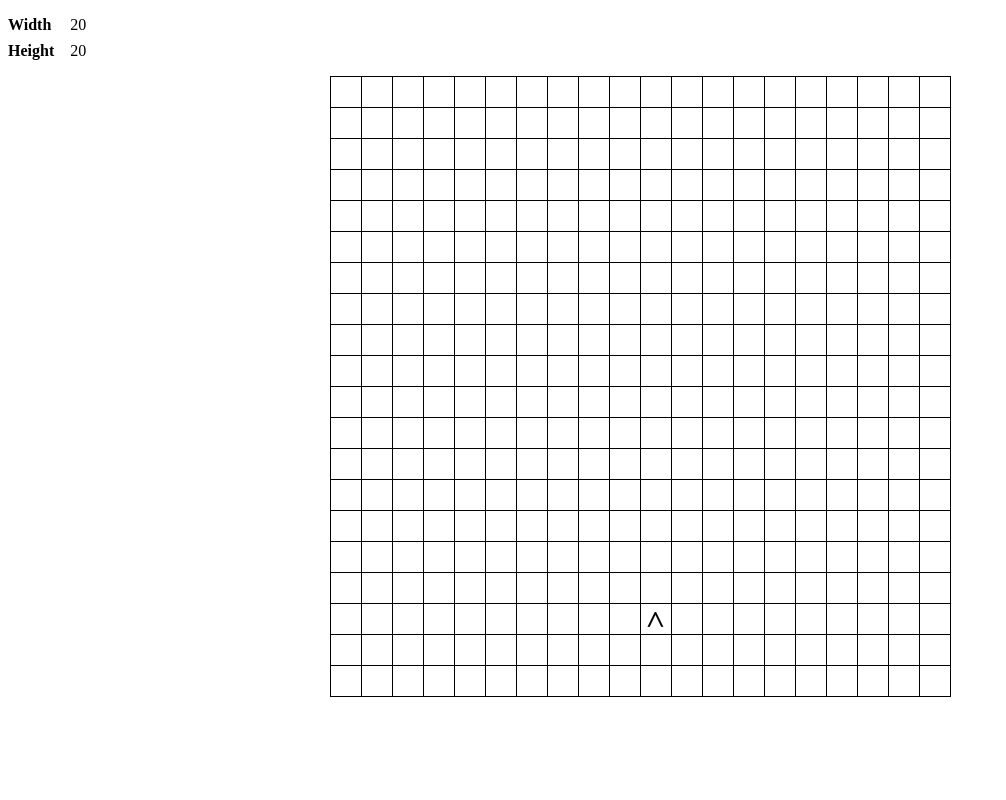
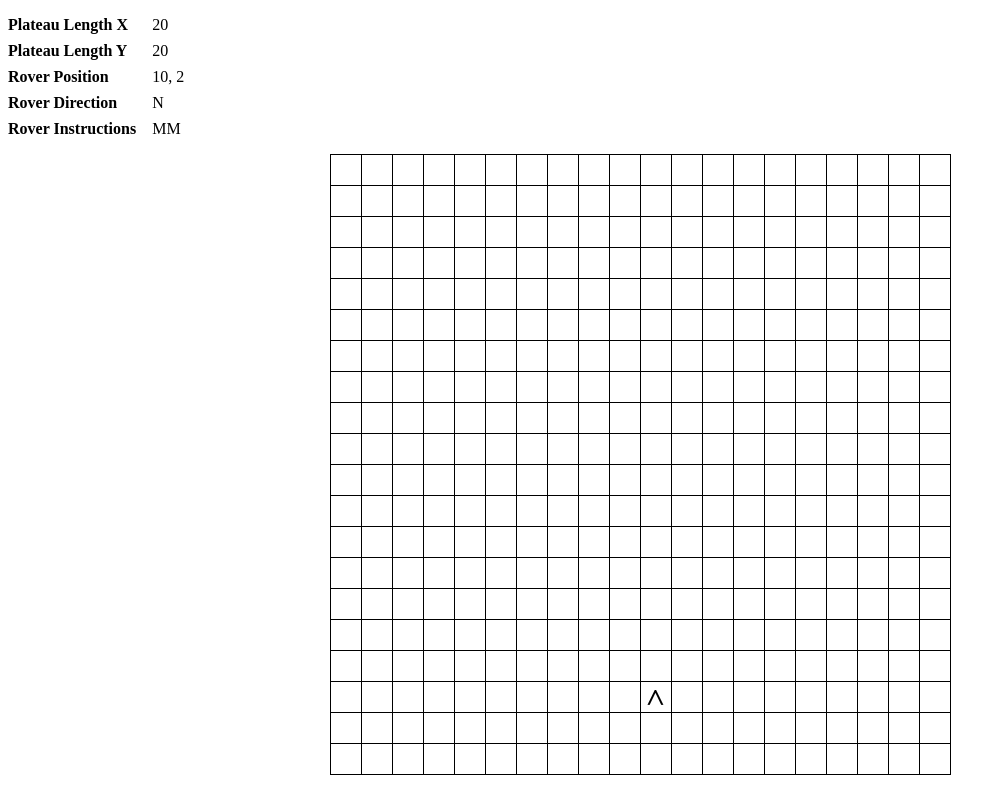
Before and after one commit to AlyxMoon/code-challenge-mars-rover, an Angular app: page / in a window 1280 px wide. Shown: the whole page, without its empty margins (0-1006 px from the left). Built offline with nearby package versions, Linux system fonts and the light colour scheme; what src would draw is missing.

Commit message:
show a bit more information about the rover

```diff
--- a/src/app/app.component.html
+++ b/src/app/app.component.html
@@ -3,6 +3,6 @@
   <RoverGrid
     [width]="width"
     [height]="height"
-    [rover]="rover.position"
+    [rover]="rover"
   ></RoverGrid>
 </main>
--- a/src/app/components/RoverGrid/RoverGrid.component.html
+++ b/src/app/components/RoverGrid/RoverGrid.component.html
@@ -1,10 +1,19 @@
 <section class="rover-grid-wrapper">
   <dl>
-    <dt>Width</dt>
+    <dt>Plateau Length X</dt>
     <dd>{{ width }}</dd>
 
-    <dt>Height</dt>
+    <dt>Plateau Length Y</dt>
     <dd>{{ height }}</dd>
+
+    <dt>Rover Position</dt>
+    <dd>{{ rover.position.x }}, {{ rover.position.y }}</dd>
+
+    <dt>Rover Direction</dt>
+    <dd>{{ rover.position.d }}</dd>
+
+    <dt>Rover Instructions</dt>
+    <dd>{{ rover.instructions }}</dd>
   </dl>
 
   <div
--- a/src/app/components/RoverGrid/RoverGrid.component.ts
+++ b/src/app/components/RoverGrid/RoverGrid.component.ts
@@ -1,6 +1,6 @@
 import { Component, HostBinding, Input } from '@angular/core'
 import { DomSanitizer } from '@angular/platform-browser'
-import { RoverPosition } from 'src/typings'
+import { Rover } from 'src/typings'
 
 @Component({
   selector: 'RoverGrid',
@@ -10,7 +10,7 @@ import { RoverPosition } from 'src/typings'
 export class RoverGridComponent {
   @Input() width = 10
   @Input() height = 10
-  @Input() rover: RoverPosition = { x: 0, y: 0, d: 'N' }
+  @Input() rover!: Rover
 
   get cells (): number[] {
     const cells = Array(this.width * this.height).fill(0)
@@ -18,22 +18,25 @@ export class RoverGridComponent {
   }
 
   get roverPositionIndex (): number {
+    if (!this.rover) return -1
     // normally a grid would go top->bottom and left->right
     // but we need bottom->top and left->right
     // so a bit of translation is required
 
     const { width, height } = this
-    const { x, y } = this.rover
+    const { x, y } = this.rover.position
 
     return ((height - y - 1) * width) + x
   }
 
   get roverStyles (): { transform: string } {
+    if (!this.rover) return { transform: 'none' }
+
     let rotation = 0
-    if (this.rover.d === 'N') rotation = -90
-    if (this.rover.d === 'S') rotation = 90
-    if (this.rover.d === 'W') rotation = 180
-    if (this.rover.d === 'E') rotation = 0
+    if (this.rover.position.d === 'N') rotation = -90
+    if (this.rover.position.d === 'S') rotation = 90
+    if (this.rover.position.d === 'W') rotation = 180
+    if (this.rover.position.d === 'E') rotation = 0
 
     return { transform: `rotateZ(${rotation}deg)` }
   }
```
